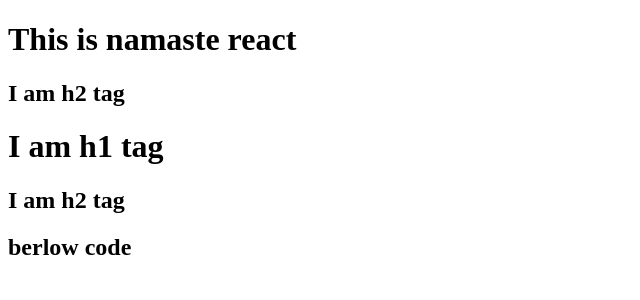
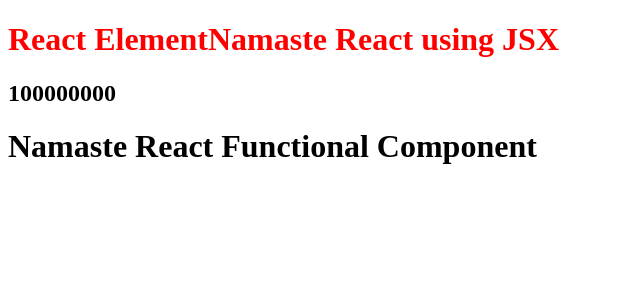
Before and after one commit to AnkitaSinha2618/namaste-react, a React (Vite) app: page / in a window 1280 px wide. Shown: the top 300 px of the page, without its empty margins (0-640 px from the left). Built offline with nearby package versions, Linux system fonts and the light colour scheme.

Commit message:
Episode 3

```diff
--- a/App.js
+++ b/App.js
@@ -1,22 +1,25 @@
 import React from "react";
 import ReactDOM from "react-dom/client";
-const heading = React.createElement("h1",
-{id:'heading', xyz:'abc'}, //to add attributes in H1 tag
-"Hello world from React!");
 
+//React Element
 
-const parent = React.createElement("div",{id:"parent"},
-    [React.createElement("div", {id:"child"},
-    [
-        React.createElement("h1", {}, "This is namaste react "),
-        React.createElement("h2", {}, "I am h2 tag")
-    ]),
-    React.createElement("div", {id:"child"},
-    [
-        React.createElement("h1", {}, "I am h1 tag"),
-        React.createElement("h2", {}, "I am h2 tag")
-    ])])
+const number = 10000; //js code inside jsx
+const element = <span>React Element</span> //React element in jsx
+const Title = () => (<h1 id="heading" className="head">
+    {element}
+    Namaste React using JSX
+    </h1>
+    ); //React element inside jsx
 
-console.log(parent); //javascript objects
-const root = ReactDOM.createRoot(document.getElementById("header"));
-root.render(parent);
+//Functional component
+const HeadingComponent = () =>(
+    <div id="container">
+        <Title/>
+        <h2>{number * number}</h2>
+        {console.log(number)}
+        <h1 className="heading">Namaste React Functional Component</h1>
+    </div>
+);
+
+const root = ReactDOM.createRoot(document.getElementById("root"));
+root.render(<HeadingComponent/>);
--- a/index.html
+++ b/index.html
@@ -9,12 +9,10 @@
 </head>
 
 <body>
-    <div id="header">
+    <div id="root" class="root">
         <h1>Ankita sinha</h1>
     </div>
-    <h2>berlow code</h2>
     <script type="module" src="App.js">
-
     </script>
 
 </body>
--- a/package.json
+++ b/package.json
@@ -3,6 +3,8 @@
   "version": "1.0.0",
   "description": "This is namaste react by Ankita Sinha",
   "scripts": {
+    "start": "parcel index.html",
+    "build": "parcel build index.html",
     "test": "jest"
   },
   "repository": {
```
